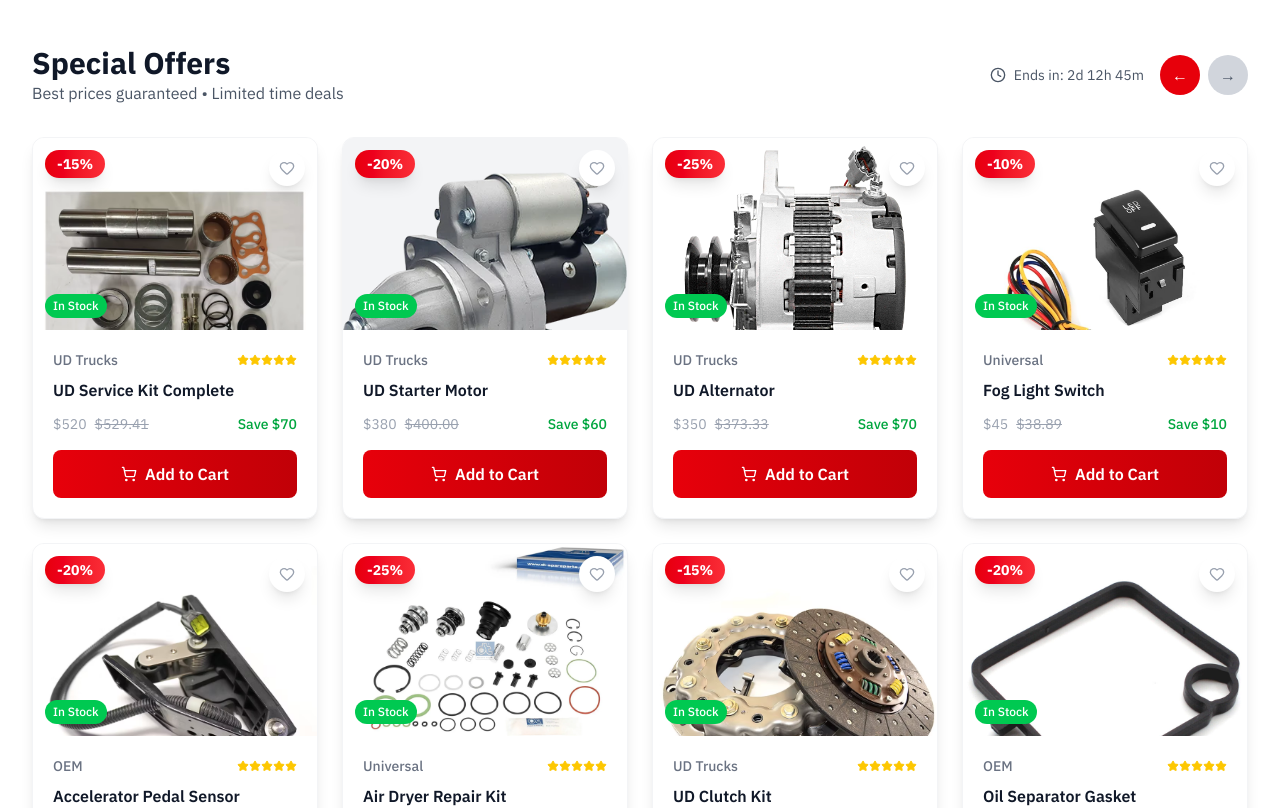
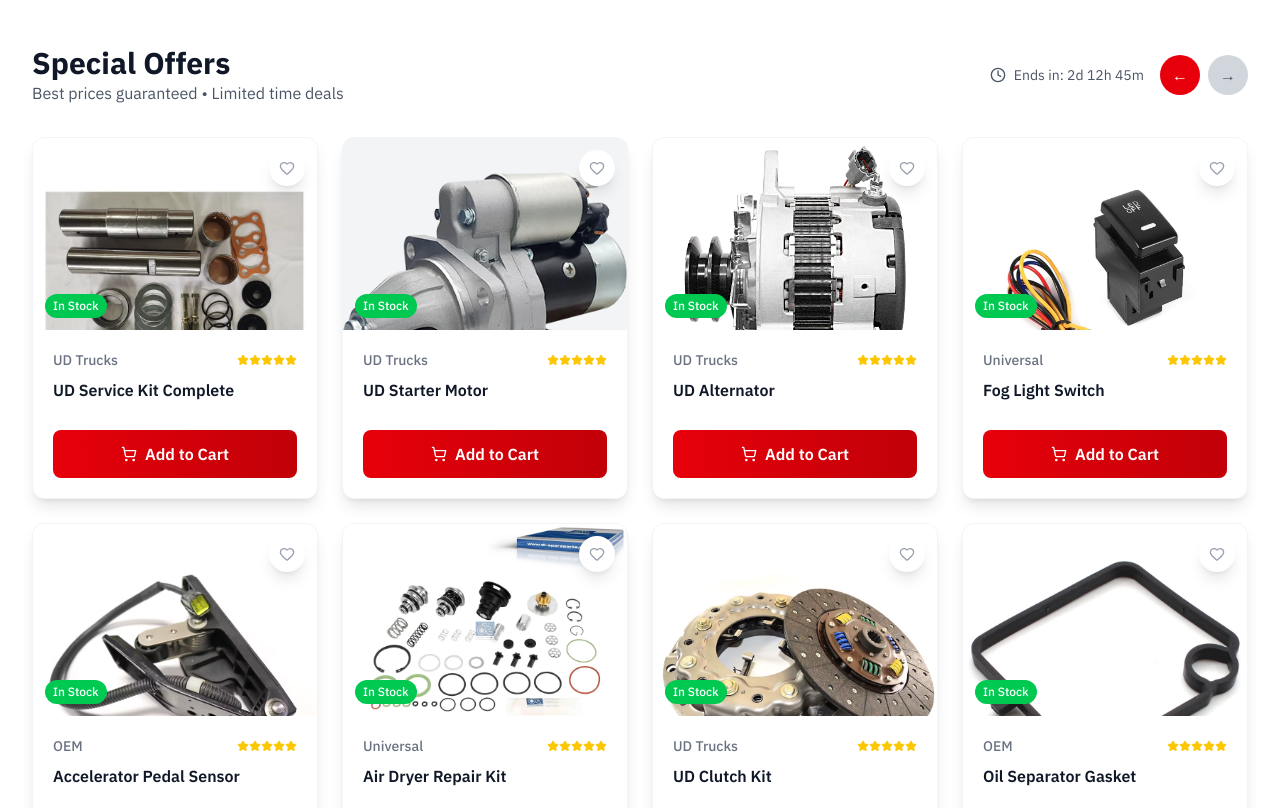
Before and after one commit to Mutombe/lunajupitor, a React (Vite) app in the folder website/: page / in a window 1280 px wide. Shown: the part 2100-2908 px from the top of the page. Built offline with nearby package versions, Linux system fonts and the light colour scheme.

Commit message:
price removed for quote requests

```diff
--- a/website/src/components/cart.jsx
+++ b/website/src/components/cart.jsx
@@ -208,9 +208,6 @@
 
                       <div className="flex flex-col sm:flex-row sm:items-center sm:justify-between gap-3">
                         <div className="flex items-center justify-between sm:justify-start sm:gap-4">
-                          <div className="text-lg md:text-xl font-bold text-red-600">
-                            ${item.price.toFixed(2)}
-                          </div>
                           <div className="text-xs text-gray-500">
                             {item.warranty} warranty
                           </div>
@@ -315,7 +312,6 @@
                 <div className="space-y-3 mb-6">
                   <div className="flex justify-between text-gray-600">
                     <span>Subtotal ({cartItems.length} items)</span>
-                    <span>${subtotal.toFixed(2)}</span>
                   </div>
 
                   {appliedPromo && (
@@ -326,39 +322,17 @@
                   )}
 
                   <div className="flex justify-between text-gray-600">
-                    <span className="flex items-center gap-1">
-                      Shipping
-                      {shipping === 0 && (
-                        <span className="text-xs text-green-600 font-medium">(FREE)</span>
-                      )}
-                    </span>
-                    <span>${shipping.toFixed(2)}</span>
                   </div>
 
-                  <div className="flex justify-between text-gray-600">
-                    <span>Tax (8%)</span>
-                    <span>${tax.toFixed(2)}</span>
-                  </div>
-
-                  <div className="border-t border-gray-200 pt-3">
-                    <div className="flex justify-between text-lg md:text-xl font-bold text-gray-900">
-                      <span>Total</span>
-                      <span className="text-red-600">${total.toFixed(2)}</span>
-                    </div>
-                  </div>
                 </div>
 
                 {shipping > 0 && (
                   <div className="bg-blue-50 border border-blue-200 rounded-xl p-3 mb-4">
                     <div className="flex items-center gap-2 text-sm text-blue-800">
                       <Truck className="h-4 w-4" />
-                      <span>Add ${(500 - subtotal).toFixed(2)} more for FREE shipping!</span>
+                      <span> FREE shipping!</span>
                     </div>
                     <div className="mt-2 bg-blue-200 rounded-full h-2">
-                      <div
-                        className="bg-blue-600 h-2 rounded-full transition-all duration-300"
-                        style={{ width: `${Math.min((subtotal / 500) * 100, 100)}%` }}
-                      ></div>
                     </div>
                   </div>
                 )}
@@ -436,9 +410,6 @@
               <div className="text-sm text-gray-600">
                 Total ({cartItems.length} items)
               </div>
-              <div className="text-lg font-bold text-red-600">
-                ${total.toFixed(2)}
-              </div>
             </div>
             <button className="w-full bg-red-600 hover:bg-red-700 text-white py-3 rounded-xl font-semibold transition-colors duration-200 flex items-center justify-center gap-2">
               <Lock className="h-4 w-4" />
--- a/website/src/components/data.js
+++ b/website/src/components/data.js
@@ -57,7 +57,7 @@
     name: "Fog Light Switch",
     part: "FL-SW-004",
     brand: "Universal",
-    price: 35.00,
+    price: "",
     originalPrice: 45.00,
     discount: 10,
     savings: 10.00,
@@ -74,7 +74,7 @@
     name: "Accelerator Pedal Sensor",
     part: "APS-005",
     brand: "OEM",
-    price: 125.00,
+    price: "",
     originalPrice: 155.00,
     discount: 20,
     savings: 30.00,
@@ -91,7 +91,7 @@
     name: "Air Dryer Repair Kit",
     part: "AD-RK-006",
     brand: "Universal",
-    price: 85.00,
+    price: "",
     originalPrice: 110.00,
     discount: 25,
     savings: 25.00,
@@ -108,7 +108,7 @@
     name: "UD Clutch Kit",
     part: "UD-CK-007",
     brand: "UD Trucks",
-    price: 650.00,
+    price: "",
     originalPrice: 750.00,
     discount: 15,
     savings: 100.00,
@@ -125,7 +125,7 @@
     name: "Oil Separator Gasket",
     part: "OSG-008",
     brand: "OEM",
-    price: 45.00,
+    price: "",
     originalPrice: 55.00,
     discount: 20,
     savings: 10.00,
@@ -143,7 +143,7 @@
     name: "Freightliner Service Kit",
     part: "FL70-SK-009",
     brand: "Freightliner",
-    price: 380.00,
+    price: "",
     originalPrice: 450.00,
     discount: 18,
     savings: 70.00,
@@ -160,7 +160,7 @@
     name: "Freightliner Shock Absorber",
     part: "FL70-SA-010",
     brand: "Freightliner",
-    price: 180.00,
+    price: "",
     originalPrice: 220.00,
     discount: 20,
     savings: 40.00,
@@ -177,7 +177,7 @@
     name: "Freightliner Clutch Kit",
     part: "FL70-CK-011",
     brand: "Freightliner",
-    price: 720.00,
+    price: "",
     originalPrice: 850.00,
     discount: 15,
     savings: 130.00,
@@ -194,7 +194,7 @@
     name: "Freightliner Starter Motor",
     part: "FL70-STM-012",
     brand: "Freightliner",
-    price: 350.00,
+    price: "",
     originalPrice: 420.00,
     discount: 17,
     savings: 70.00,
@@ -213,7 +213,7 @@
     name: "Hino Service Kit",
     part: "HINO-SK-013",
     brand: "Hino",
-    price: 420.00,
+    price: "",
     inStock: true,
     warranty: "12 months",
     rating: 4.8,
@@ -227,7 +227,7 @@
     name: "Hino Hub Seal",
     part: "HINO-HS-014",
     brand: "Hino",
-    price: 65.00,
+    price: "",
     inStock: true,
     warranty: "12 months",
     rating: 4.4,
@@ -241,7 +241,7 @@
     name: "Hino Starter Motor",
     part: "HINO-STM-015",
     brand: "Hino",
-    price: 290.00,
+    price: "",
     inStock: true,
     warranty: "18 months",
     rating: 4.6,
@@ -255,7 +255,7 @@
     name: "Hino Alternator",
     part: "HINO-ALT-016",
     brand: "Hino",
-    price: 340.00,
+    price: "",
     inStock: true,
     warranty: "12 months",
     rating: 4.7,
@@ -269,7 +269,7 @@
     name: "Hino Starter Motor (Alternative)",
     part: "HINO-STM-017",
     brand: "Hino",
-    price: 310.00,
+    price: "",
     inStock: true,
     warranty: "18 months",
     rating: 4.5,
@@ -285,7 +285,7 @@
     name: "24V 5-Pin Relay",
     part: "REL-24V-018",
     brand: "Universal",
-    price: 25.00,
+    price: "",
     inStock: true,
     warranty: "6 months",
     rating: 4.3,
@@ -299,7 +299,7 @@
     name: "Corner Lamp Assembly",
     part: "CL-019",
     brand: "Universal",
-    price: 55.00,
+    price: "",
     inStock: true,
     warranty: "12 months",
     rating: 4.2,
--- a/website/src/components/home/home.jsx
+++ b/website/src/components/home/home.jsx
@@ -299,6 +299,8 @@
   const { preview, openPreview, closePreview } = useImagePreview();
 
   const { addToCart } = useCart();
+  const navigate = useNavigate();
+
 
   useEffect(() => {
     const timer = setInterval(() => {
@@ -534,10 +536,12 @@
                 </span>
               </div>
               <div className="flex space-x-2">
-                <button className="w-10 h-10 bg-red-600 text-white rounded-full flex items-center justify-center hover:bg-red-700 transition-colors">
+                <button className="w-10 h-10 bg-red-600 text-white rounded-full flex items-center justify-center hover:bg-red-700 transition-colors"
+                  onClick={()=>navigate('/products')}>
                   ←
                 </button>
-                <button className="w-10 h-10 bg-gray-300 text-gray-600 rounded-full flex items-center justify-center hover:bg-gray-400 transition-colors">
+                <button className="w-10 h-10 bg-gray-300 text-gray-600 rounded-full flex items-center justify-center hover:bg-gray-400 transition-colors"
+                  onClick={()=>navigate('/products')}>
                   →
                 </button>
               </div>
@@ -557,7 +561,7 @@
                         product.image,
                         product.name,
                         product.name,
-                        `Brand: ${product.brand} | Price: $${product.price}`
+                        `Brand: ${product.brand} | Price: Best Quote`,
                       )
                     }
                   >
@@ -574,9 +578,6 @@
                     </button>
                   </div>
                   <div className="absolute top-3 left-3">
-                    <div className="bg-gradient-to-r from-red-600 to-red-500 text-white text-sm font-bold px-3 py-1 rounded-full shadow-lg">
-                      -{product.discount}%
-                    </div>
                   </div>
                   <div className="absolute bottom-3 left-3">
                     <div className="bg-green-500 text-white text-xs px-2 py-1 rounded-full font-medium">
@@ -600,18 +601,6 @@
                   </h3>
                   <div className="flex items-center justify-between mb-4">
                     <div className="flex items-baseline space-x-2">
-                      <span className="text-gray-400 text-sm">
-                        ${product.originalPrice}
-                      </span>
-                      <span className="text-gray-400 line-through text-sm">
-                        $
-                        {(product.price / (1 - product.discount / 100)).toFixed(
-                          2
-                        )}
-                      </span>
-                    </div>
-                    <div className="text-green-600 text-sm font-medium">
-                      Save ${product.savings}
                     </div>
                   </div>
                   <button
@@ -682,10 +671,12 @@
                 </div>
               </div>
               <div className="flex flex-col sm:flex-row gap-4 justify-center lg:justify-start">
-                <button className="bg-orange-500 hover:bg-orange-600 text-white font-bold px-8 py-4 rounded-xl transition-all duration-300 transform hover:scale-105 shadow-lg">
+                <button className="bg-orange-500 hover:bg-orange-600 text-white font-bold px-8 py-4 rounded-xl transition-all duration-300 transform hover:scale-105 shadow-lg"
+                  onClick={()=>navigate('/products')}>
                   Shop Brake Parts Now
                 </button>
-                <button className="border-2 border-white text-white hover:bg-white hover:text-red-600 font-semibold px-8 py-4 rounded-xl transition-all duration-300">
+                <button className="border-2 border-white text-white hover:bg-white hover:text-red-600 font-semibold px-8 py-4 rounded-xl transition-all duration-300"
+                  onClick={()=>navigate('/products')}>
                   View All Offers
                 </button>
               </div>
@@ -850,7 +841,8 @@
             won't let you down.
           </p>
           <div className="flex flex-col sm:flex-row gap-4 justify-center">
-            <button className="bg-orange-500 hover:bg-orange-600 text-white font-semibold px-8 py-3 rounded-lg transition-colors">
+            <button className="bg-orange-500 hover:bg-orange-600 text-white font-semibold px-8 py-3 rounded-lg transition-colors"
+              onClick={()=>navigate('/contact')}>
               Request a Quote
             </button>
             <button className="border border-white text-white hover:bg-white hover:text-red-600 font-semibold px-8 py-3 rounded-lg transition-colors flex items-center justify-center">
--- a/website/src/components/projects.jsx
+++ b/website/src/components/projects.jsx
@@ -133,7 +133,7 @@
                     product.image,
                     product.name,
                     product.name,
-                    `Brand: ${product.brand} | Price: $${product.price}`
+                    `Brand: ${product.brand} | Price: Best Quote`,
                   )
                 }
               >
@@ -155,9 +155,6 @@
                 Premium quality part for optimal performance
               </p>
               <div className="flex justify-between items-center">
-                <span className="text-2xl font-bold text-red-600">
-                  ${product.price}
-                </span>
                 <button
                   className="bg-red-600 hover:bg-red-700 text-white px-4 py-2 rounded-lg font-medium transition-colors"
                   onClick={() => addToCart(product)}
```
